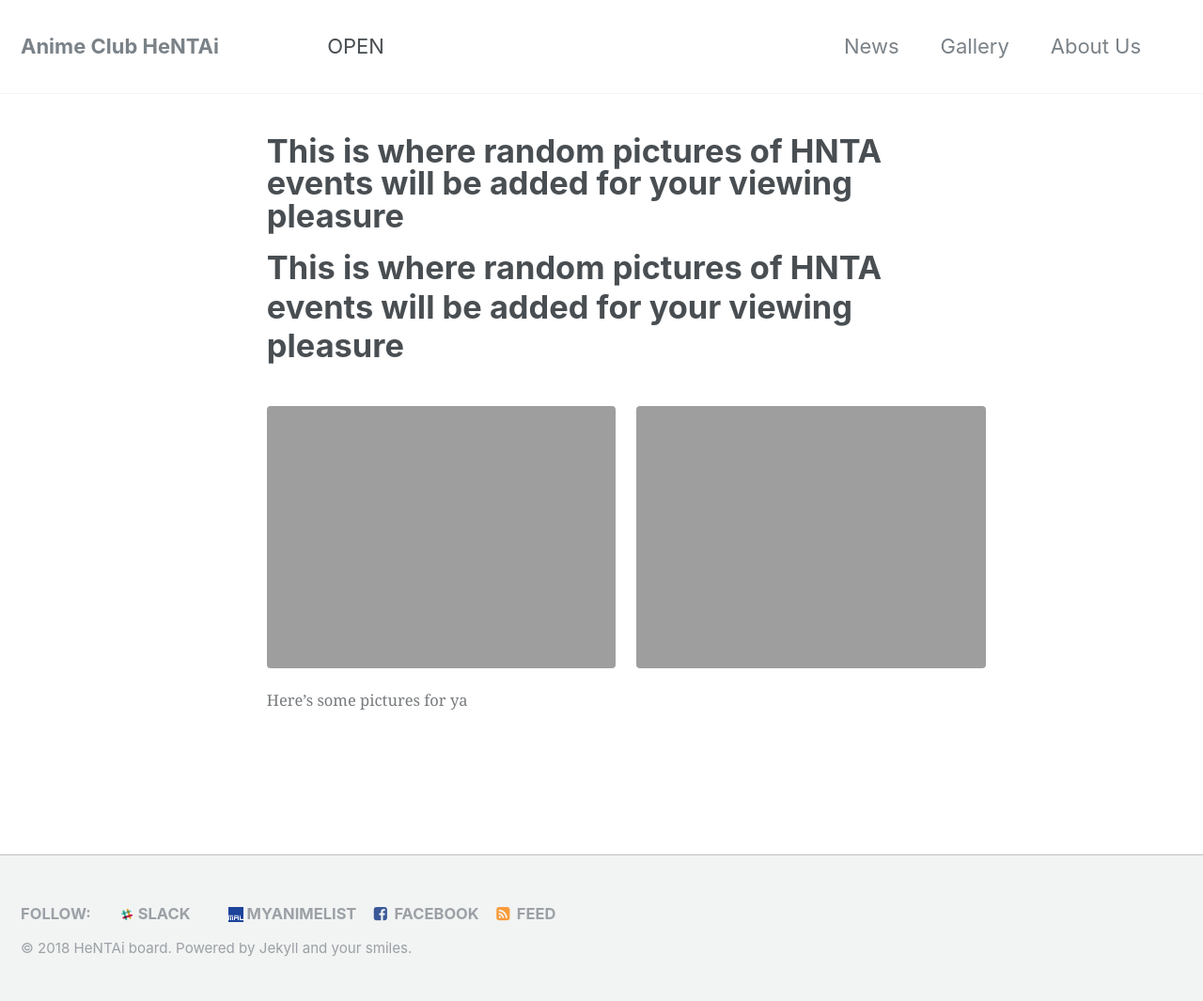
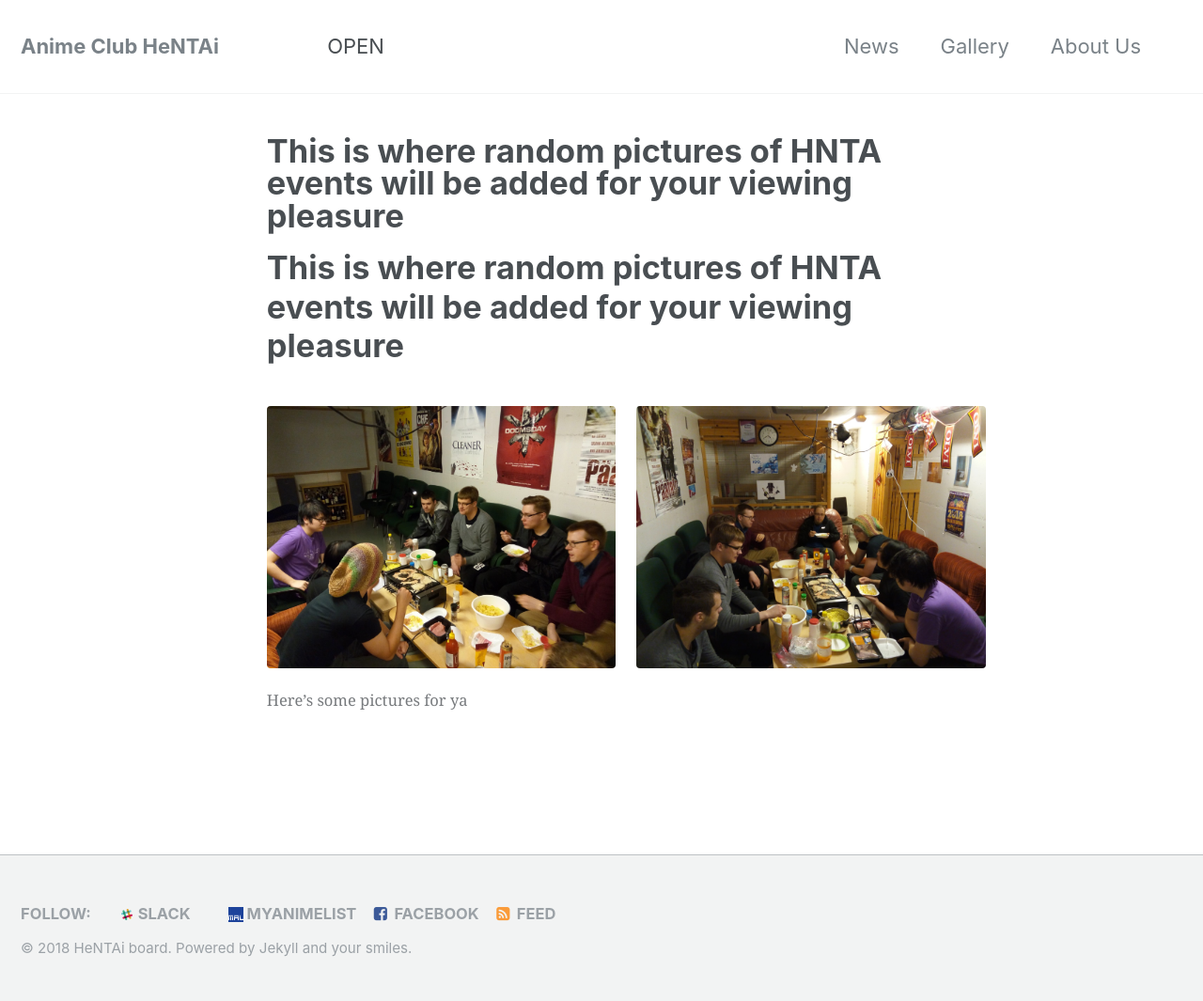
Before and after one commit to HNTA-Club/website, a Jekyll site: the page built from _pages/gallery.md, in a window 1280 px wide. Shown: the whole page at 94% size. Built offline with Jekyll 4.4.1, drawn with Linux system fonts in a browser that asks for light colours; our own code applies the rules of GitHub Pages for plain Markdown files.

Commit message:
forgot the jpgs

```diff
--- a/_pages/gallery.md
+++ b/_pages/gallery.md
@@ -3,11 +3,11 @@ layout: single
 permalink: /gallery/
 
 gallery:
-   - url: /assets/images/spring2018
-     image_path: /assets/images/spring2018
+   - url: /assets/images/spring2018.jpg
+     image_path: /assets/images/spring2018.jpg
      title: "Spring meeting 2018"
-   - url: /assets/images/spring2018-2
-     image_path: /assets/images/spring2018-2
+   - url: /assets/images/spring2018-2.jpg
+     image_path: /assets/images/spring2018-2.jpg
      title: "Spring meeting 2018"
 ---
 # This is where random pictures of HNTA events will be added for your viewing pleasure
```
